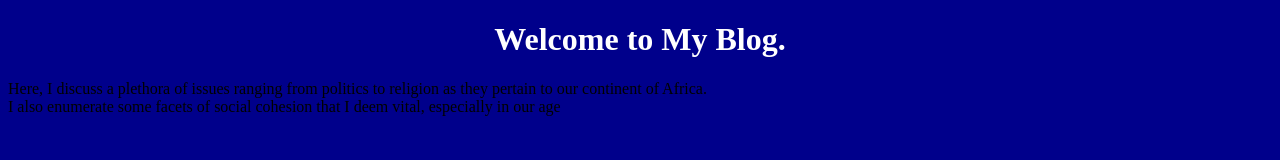
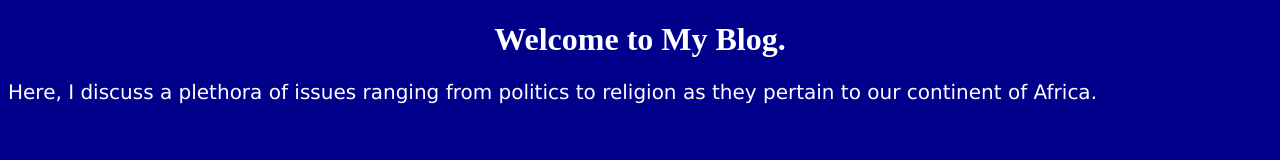
Before and after one commit to jaylemayian/start, a plain HTML site: page index.html in a window 1280 px wide. Drawn offline with Linux system fonts and the light colour scheme.

Commit message:
Update index.html

```diff
--- a/index.html
+++ b/index.html
@@ -9,7 +9,6 @@
 </head>
 <body>
 <h1>Welcome to My Blog.</h1>
-<p1>Here, I discuss a plethora of issues ranging from politics to religion as they pertain to our continent of Africa.</p1><br>
-<p2>I also enumerate some facets of social cohesion that I deem vital, especially in our age</p2>
+<p>Here, I discuss a plethora of issues ranging from politics to religion as they pertain to our continent of Africa.</p>
 </body>
 </html>
```
